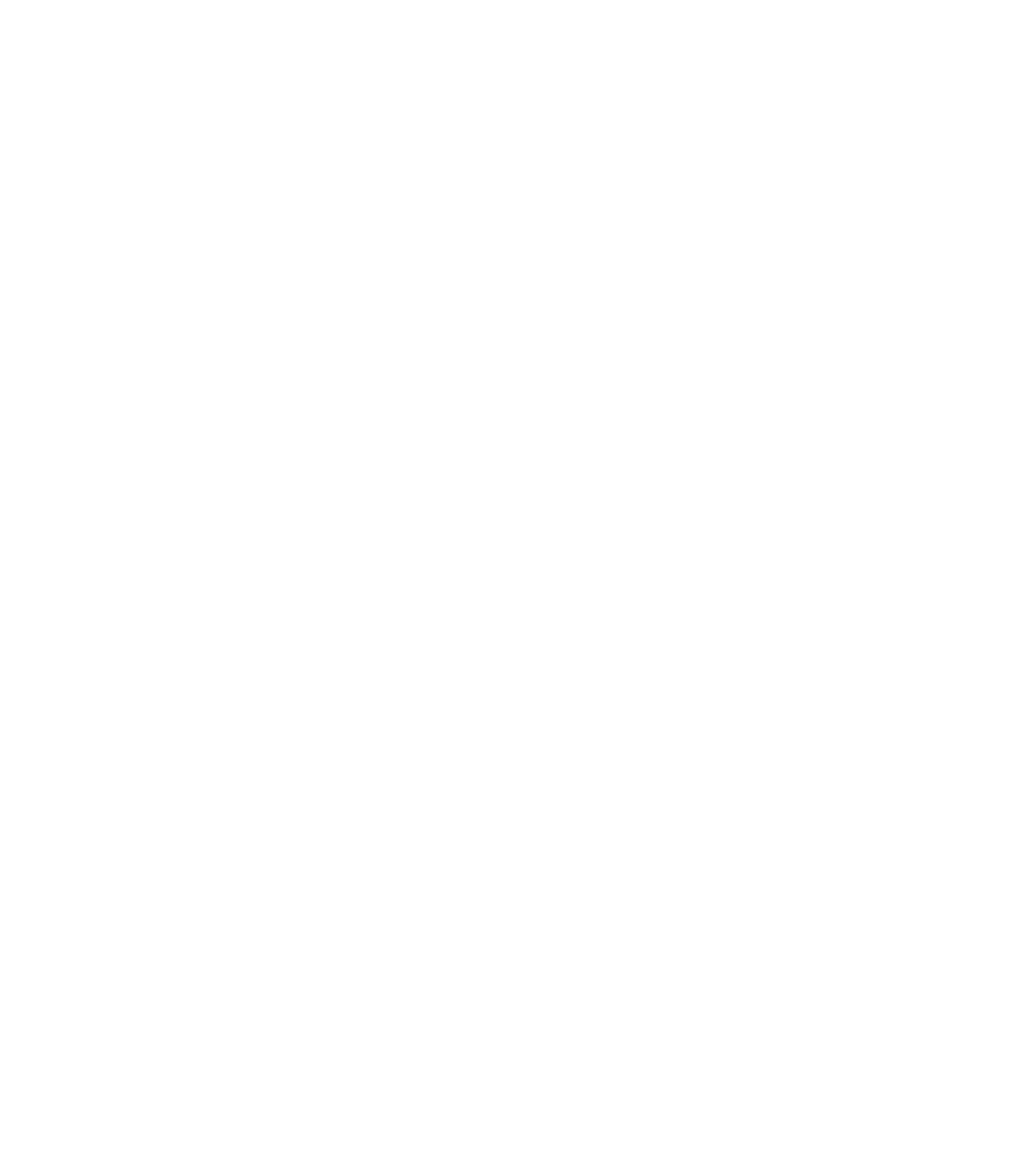
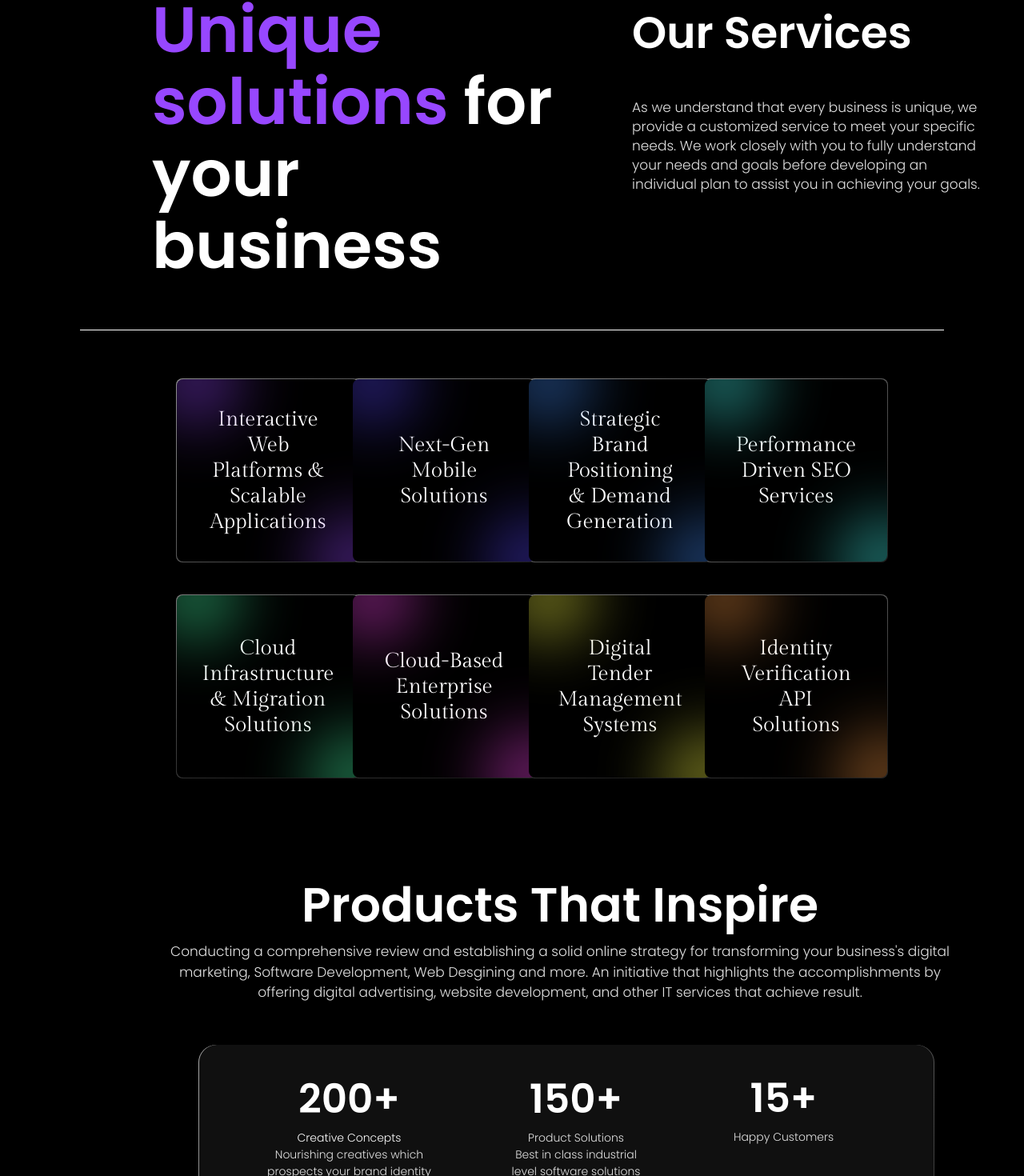
Before and after one commit to minhajahamad/PixelBoho-webSite, a React (Vite) app: page / in a window 1280 px wide. Shown: the part 1141-2611 px from the top of the page at 80% size. Before the commit the page ends 800 px from the top, so only its background shows below. Built offline with nearby package versions, Linux system fonts and the light colour scheme.

Commit message:
updated home page

```diff
--- a/package.json
+++ b/package.json
@@ -17,6 +17,7 @@
     "react-dom": "^19.1.0",
     "react-icons": "^5.5.0",
     "react-router-dom": "^7.6.3",
+    "tailwind-scrollbar-hide": "^4.0.0",
     "tailwindcss": "^4.1.11"
   },
   "devDependencies": {
--- a/src/Components/ContactForm/contactForm.jsx
+++ b/src/Components/ContactForm/contactForm.jsx
@@ -3,7 +3,7 @@ import React from 'react';
 const ContactForm = () => {
   return (
     <div className="bg-[url('/images/Contact-Form-img.png')] bg-no-repeat bg-cover bg-center h-[700px] relative ">
-      <div className="text-white absolute right-[252px] top-[100px] ">
+      <div className="text-white absolute right-[50px] top-[50px] xl:right-[252px] xl:top-[100px] ">
         <p className="font-medium text-[60px]">Say Hi!</p>
         <p className="text-[16px] font-light xl:w-[380px] ">
           Book an appointment with us to get started on your
@@ -11,7 +11,7 @@ const ContactForm = () => {
             Journey of Success
           </span>{' '}
         </p>
-        <div className="p-[.7px] xl:w-[380px] rounded-[10px]  bg-[linear-gradient(to_bottom_right,#808080,#1A1A1A)] xl:mt-3  ">
+        <div className="p-[.7px] xl:w-[380px] rounded-[10px]  bg-[linear-gradient(to_bottom_right,#808080,#1A1A1A)] animated-gradient-border-2 xl:mt-3  ">
           <div className="p-5 w-full h-full   bg-[#101010] rounded-[10px]  ">
             <form>
               <div className="flex flex-col gap-1 ">
--- a/src/Components/Header/header.jsx
+++ b/src/Components/Header/header.jsx
@@ -3,11 +3,11 @@ import { RxHamburgerMenu } from 'react-icons/rx';
 
 const Header = () => {
   return (
-    <nav className="w-full h-[70px] sm:h-[85px] md:h-[95px] lg:h-[100px] xl:h-[100px]  bg-black flex items-center justify-between px-5 sm:px-6 md:px-15 lg:px-30 xl:px-35 2xl:px-50 border border-b-[#D9D9D933]">
+    <nav className=" h-[70px] sm:h-[85px] md:h-[95px] lg:h-[100px] xl:h-[100px]  bg-black flex items-center justify-between px-5 sm:px-6 md:px-15 lg:px-30 xl:px-35 2xl:px-50 border border-b-[#D9D9D933]">
       <div className="w-[80px] h-[30px] sm:w-[100px] sm:h-[50px] lg:w-[105px] lg:h-[55px]   xl:w-[110px] xl:h-[60px]  flex items-center ">
         <img src="/images/PixelBoho-Logo.svg" className="object-cover" />
       </div>
-      <div className="text-white font-light text-[14px] sm:flex  items-center  gap-5  hidden cursor-pointer">
+      <div className="text-white font-light text-[14px] sm:flex md:text-[16px]  items-center  gap-5  hidden cursor-pointer">
         <p className="hover:text-[#8528FF] transition-colors duration-300">
           ABOUT
         </p>
--- a/src/Components/HeroSection/heroSection.jsx
+++ b/src/Components/HeroSection/heroSection.jsx
@@ -3,7 +3,7 @@ import { PiHandWavingLight } from 'react-icons/pi';
 
 const HeroSection = () => {
   return (
-    <div className="w-full h-[750px] sm:h-[850px] md:h-[1100px] lg:h-[700px] xl:h-[660px] bg-black pl-[50px] sm:pl-[100px] md:pl-[120px] lg:pl-[160px] xl:pl-[200px] pt-[50px] md:pt-[60px] xl:pt-[70px]  relative  ">
+    <div className=" h-[650px] sm:h-[850px] md:h-[1100px] lg:h-[650px] xl:h-[660px] bg-black pl-[50px] sm:pl-[100px] md:pl-[120px] lg:pl-[160px] xl:pl-[200px] pt-[50px] md:pt-[60px] lg:pt-[50px] xl:pt-[70px]  relative  ">
       <p className="text-[#8528FF] leading-none w-fit  ">
         <span className="font-regular font-marketing-1 xl:text-[90px] sm:text-[70px] md:text-[100px] lg:text-[80px] text-[60px]  ">
           Marketing
@@ -20,13 +20,13 @@ const HeroSection = () => {
           needle
         </span>
       </p>
-      <p className=" w-[90%] sm:w-[75%] md:w-[90%] lg:w-[80%] font-light text-[16px] sm:text-[17px] md:text-[28px] lg:text-[17px] xl:text-[17px] text-[#E2E2E2] mt-8 md:mt-10  xl:mt-10   xl:w-[700px] ">
+      <p className=" w-[90%] sm:w-[75%] md:w-[90%] lg:w-[65%] font-light text-[16px] sm:text-[17px] md:text-[28px] lg:text-[17px] xl:text-[17px] text-[#E2E2E2] mt-8 md:mt-10 lg:mt-5  xl:mt-10   xl:w-[700px] ">
         We don’t just create campaigns—we engineer impact. At PixelBoho, digital{' '}
         marketing is more than metrics. It's strategy, storytelling, and science{' '}
         working together to drive real growth.
       </p>
 
-      <div className="w-fit group xl:px-[30px] xl:py-[12px] rounded-[47px] border border-[#999999] text-white font-normal mt-9 xl:mt-5 bg-black flex items-center gap-2 hover:border hover:border-white hover:bg-[#8528FF] hover:pr-[45px] transition-all duration-500 relative overflow-hidden cursor-pointer">
+      <div className="w-fit group px-[25px] py-[10px] md:px-[30px] md:py-[15px] lg:text-[20px] md:text-[26px] xl:px-[25px] xl:py-[12px] xl:text-[14px] rounded-[47px] border border-[#999999] text-white font-normal mt-9 xl:mt-5 bg-black flex items-center gap-2 hover:border hover:border-white hover:bg-[#8528FF] hover:pr-[45px] transition-all duration-500 relative overflow-hidden cursor-pointer">
         Say Hi
         <img
           src="/images/Bye-img.png"
--- a/src/Components/LogoStrip/logoStrip.jsx
+++ b/src/Components/LogoStrip/logoStrip.jsx
@@ -274,7 +274,7 @@ const LogoStrip = () => {
 
   return (
     <div className="py-20 xl:py-10 flex flex-col items-center justify-center bg-black relative overflow-hidden">
-      <div className="w-[1100px] overflow-hidden">
+      <div className=" w-[380px] md:w-[680px] lg:w-[880px]  xl:w-[1100px] overflow-hidden">
         <div className="marquee-container fade-effect cursor-pointer">
           <div className="marquee-track ">
             {columns.map((pair, i) => (
@@ -316,12 +316,12 @@ const LogoStrip = () => {
       </div>
 
       {/* Divider */}
-      <hr className="text-white w-[100%] md:w-[100%] xl:w-[93%] xl:mt-[5%] mt-[50%] md:mt-[25%]" />
+      <hr className="text-white w-[80%] md:w-[80%] lg:w-[88%] xl:w-[85%] xl:mt-[10%] mt-[30%] md:mt-[15%]" />
 
       {/* Background decoration */}
       <img
         src="/images/eclipse-right-1.png"
-        className="absolute w-[400px] h-[500px] top-[-800px] right-[-150px] xl:top-[-495px] xl:right-[-150px]"
+        className="absolute w-[400px] h-[500px] top-[-900px] right-[-150px] xl:top-[-495px] xl:right-[-150px]"
         alt="Eclipse decoration"
       />
     </div>
--- a/src/Components/Products/product.jsx
+++ b/src/Components/Products/product.jsx
@@ -54,11 +54,6 @@
 // };
 
 // export default Product;
-
-
-
-
-
 
 import React, { useEffect, useRef, useState } from 'react';
 import { motion, AnimatePresence, useInView } from 'framer-motion';
@@ -130,7 +125,7 @@ const Counter = ({ end }) => {
     return () => clearInterval(counter);
   }, [isInView, end]);
 
-  const easeOutCubic = t => (--t) * t * t + 1;
+  const easeOutCubic = t => --t * t * t + 1;
 
   return <span ref={ref}>{count}+</span>;
 };
@@ -152,38 +147,40 @@ const Product = () => {
       </div>
 
       <div className="p-[.7px] xl:h-[200px] xl:w-[920px] xl:ml-12 mt-9 xl:mt-8 rounded-[22px] animated-gradient-border-1">
-        <div className="bg-[#101010] rounded-[22px] h-full w-full  flex items-center gap-1  text-white px-15  ">
-          <div className="xl:w-[300px] xl:h-45 xl:mr-6  flex flex-col items-center justify-center px-2 ">
-            <p className="xl:text-[50px] font-semibold mx-auto">
+        <div className="bg-[#101010] rounded-[22px] h-full w-full  flex flex-col xl:flex-row  items-center xl:gap-1 gap-10  text-white px-15 py-10 ">
+          <div className="w-[350px] md:w-[550px] xl:w-[300px] xl:h-45 xl:mr-6  flex flex-col items-center justify-center px-2 ">
+            <p className="text-[60px] md:text-[80px]  xl:text-[50px] font-semibold mx-auto">
               <Counter end={200} />
             </p>
-            <p className="mx-auto font-light text-[14px]">Creative Concepts</p>
-            <p className="mx-auto font-light text-[14px] text-[#E2E2E2]">
+            <p className="mx-auto font-light text-[16px] md:text-[22px]  xl:text-[14px]">
+              Creative Concepts
+            </p>
+            <p className="mx-auto font-light text-[16px] md:text-[22px]  xl:text-[14px] text-[#E2E2E2]">
               Nourishing creatives which{' '}
             </p>
-            <p className="mx-auto font-light text-[14px] text-[#E2E2E2]">
+            <p className="mx-auto font-light text-[16px] md:text-[22px]  xl:text-[14px] text-[#E2E2E2]">
               prospects your brand identity
             </p>
           </div>
           <div className="xl:w-[300px] xl:h-45  flex flex-col items-center justify-center px-2 ">
-            <p className="xl:text-[50px] font-semibold mx-auto">
+            <p className=" text-[60px] md:text-[80px] xl:text-[50px] font-semibold mx-auto">
               <Counter end={150} />
             </p>
-            <p className="mx-auto font-light text-[14px] text-[#E2E2E2]">
+            <p className="mx-auto font-light text-[16px] md:text-[22px]  xl:text-[14px] text-[#E2E2E2]">
               Product Solutions
             </p>
-            <p className="mx-auto font-light text-[14px] text-[#E2E2E2]">
+            <p className="mx-auto font-light text-[16px] md:text-[22px]  xl:text-[14px] text-[#E2E2E2]">
               Best in class industrial
             </p>
-            <p className="mx-auto font-light text-[14px] text-[#E2E2E2]">
+            <p className="mx-auto font-light text-[16px] md:text-[22px]  xl:text-[14px] text-[#E2E2E2]">
               level software solutions
             </p>
           </div>
           <div className="xl:w-[300px] xl:h-45  flex flex-col items-center  px-2 pt-5">
-            <p className="xl:text-[50px] font-semibold">
+            <p className=" text-[60px] md:text-[80px] xl:text-[50px] font-semibold">
               <Counter end={15} />
             </p>
-            <p className="mx-auto font-light text-[14px] text-[#E2E2E2]">
+            <p className="mx-auto font-light text-[16px] md:text-[22px] xl:text-[14px] text-[#E2E2E2]">
               {' '}
               Happy Customers
             </p>
--- a/src/Components/ServicesCard/serviceCard.jsx
+++ b/src/Components/ServicesCard/serviceCard.jsx
@@ -2,21 +2,21 @@ import React from 'react';
 
 const ServiceCard = () => {
   return (
-    <div className="bg-black md:py-20 md:px-10 xl:py-1 ">
+    <div className="bg-black py-10 md:py-5 md:px-10 lg:py-10 xl:py-1 ">
       <div className="font-semibold text-[70px] md:text-[110px] xl:text-[80px] leading-[75px] md:leading-[110px] xl:leading-[90px] flex flex-col xl:flex-row  gap-18 pl-[40px] xl:pl-[150px]   ">
         <div>
           <p>
             <span className="text-[#9747FF] ">Unique</span> <br />{' '}
             <span className=" text-[#9747FF]">solutions </span>{' '}
             <span className="text-white">for</span> <br />
-            <span className="text-white">your business</span>
+            <span className="text-white ">your business</span>
           </p>
         </div>
         <div className="mt-3 xl:mt-1">
           <p className="text-[40px] md:text-[55px] text-white  ">
             Our Services
           </p>
-          <p className=" font-light text-[15px] md:text-[22px] xl:text-[17px] text-[#E2E2E2] xl:mt-9 w-full xl:w-[450px] leading-5 md:leading-8 xl:leading-6">
+          <p className=" font-light text-[15px] md:text-[22px] xl:text-[17px] text-[#E2E2E2] xl:mt-9 w-[90%] xl:w-[450px] leading-5 md:leading-8 xl:leading-6">
             As we understand that every business is unique, we provide a
             customized service to meet your specific needs. We work closely with
             you to fully understand your needs and goals before developing an
@@ -25,52 +25,52 @@ const ServiceCard = () => {
         </div>
       </div>
 
-      <hr className="text-white w-[100%] md:w-[96%] xl:w-[90%] xl:mt-[5%]  mt-[50%] md:mt-[15%] mx-auto " />
+      <hr className="text-white w-[80%] md:w-[96%] xl:w-[90%] xl:mt-[5%]  mt-[15%] md:mt-[15%] mx-auto " />
 
-      <div className="xl:mt-14 grid md:grid-cols-2  xl:grid-cols-4 gap-10 xl:px-[180px] px-10 py-10 xl:py-1 text-white font-normal font-marketing-1 text-[26px] leading-8 ">
-        <div className="p-[.8px] xl:w-[230px] xl:h-[230px] rounded-[8px] animated-gradient-border relative cursor-pointer ">
+      <div className="xl:mt-14 grid md:grid-cols-2  lg:grid-cols-3 xl:grid-cols-4 gap-10 xl:px-[180px] px-10 lg:px-5 py-10 xl:py-1 text-white font-normal font-marketing-1 text-[26px] leading-8 ">
+        <div className="p-[.8px] w-[350px] md:w-[300px]  lg:w-[280px] xl:w-[230px] h-[200px] xl:h-[230px] rounded-[8px] animated-gradient-border relative cursor-pointer ">
           <div className="glow-box-1 bg-black rounded-[8px] h-full p-9 text-white text-bold flex items-center justify-center text-center  relative overflow-hidden">
             Interactive Web Platforms & Scalable Applications
           </div>
         </div>
 
-        <div className="p-[.8px] xl:w-[230px] xl:h-[230px] rounded-[8px] animated-gradient-border   relative">
+        <div className="p-[.8px] w-[350px] md:w-[300px] lg:w-[280px]  xl:w-[230px] h-[200px] xl:h-[230px] rounded-[8px] animated-gradient-border   relative">
           <div className=" glow-box-2 overflow-hidden  bg-black rounded-[8px] h-full p-9 text-white flex items-center justify-center text-center  relative">
             Next-Gen Mobile Solutions
           </div>
         </div>
 
-        <div className="p-[.8px] xl:w-[230px] xl:h-[230px] rounded-[8px] animated-gradient-border  relative">
+        <div className="p-[.8px] w-[350px] md:w-[300px] lg:w-[280px] xl:w-[230px] h-[200px] xl:h-[230px] rounded-[8px] animated-gradient-border  relative">
           <div className="glow-box-3 bg-black rounded-[8px] h-full p-10 text-white flex items-center justify-center text-center  relative">
             Strategic Brand Positioning & Demand Generation
           </div>
         </div>
 
-        <div className="p-[.8px] xl:w-[230px] xl:h-[230px] rounded-[8px] animated-gradient-border  relative">
+        <div className="p-[.8px] w-[35p0px] md:w-[300px]lg:w-[280px]  h-[200px] xl:w-[230px] xl:h-[230px] rounded-[8px] animated-gradient-border  relative">
           <div className="glow-box-4 bg-black rounded-[8px] h-full p-9 text-white flex items-center justify-center text-center  relative">
             Performance Driven SEO Services
           </div>
         </div>
 
-        <div className="p-[.8px] xl:w-[230px] xl:h-[230px] rounded-[8px] animated-gradient-border-1  relative">
+        <div className="p-[.8px] w-[350px] md:w-[300px] lg:w-[280px]  h-[200px] xl:w-[230px] xl:h-[230px] rounded-[8px] animated-gradient-border-1  relative">
           <div className="glow-box-5 bg-black rounded-[8px] h-full p-9 text-white flex items-center justify-center text-center  relative">
             Cloud Infrastructure & Migration Solutions
           </div>
         </div>
 
-        <div className="p-[.8px] xl:w-[230px] xl:h-[230px] rounded-[8px] animated-gradient-border-1  relative">
+        <div className="p-[.8px]  w-[350px]  md:w-[300px] lg:w-[280px]  h-[200px]  xl:w-[230px] xl:h-[230px] rounded-[8px] animated-gradient-border-1  relative">
           <div className="glow-box-6 bg-black rounded-[8px] h-full p-9 text-white flex items-center justify-center text-center  relative">
             Cloud-Based Enterprise Solutions
           </div>
         </div>
 
-        <div className="p-[.8px] xl:w-[230px] xl:h-[230px] rounded-[8px] animated-gradient-border-1  relative">
+        <div className="p-[.8px] w-[350px] md:w-[300px] lg:w-[280px]  h-[200px]  xl:w-[230px] xl:h-[230px] rounded-[8px] animated-gradient-border-1  relative">
           <div className="glow-box-7 bg-black rounded-[8px] h-full p-9 text-white flex items-center justify-center text-center  relative">
             Digital Tender Management Systems
           </div>
         </div>
 
-        <div className="p-[.8px] xl:w-[230px] xl:h-[230px] rounded-[8px] animated-gradient-border-1  relative">
+        <div className="p-[.8px]  w-[350px] md:w-[300px] lg:w-[280px] h-[200px] xl:w-[230px] xl:h-[230px] rounded-[8px] animated-gradient-border-1  relative">
           <div className="glow-box-8 bg-black rounded-[8px] h-full p-9 text-white flex items-center justify-center text-center  relative">
             Identity Verification API Solutions
           </div>
--- a/src/Pages/Home/home.jsx
+++ b/src/Pages/Home/home.jsx
@@ -14,10 +14,10 @@ const Home = () => {
     <div>
       <Header />
       <HeroSection />
-      {/* <LogoStrip /> */}
-      {/* <ServiceCard /> */}
-      {/* <Product /> */}
-      {/* <HowWeWork /> */}
+      <LogoStrip />
+      <ServiceCard />
+      <Product />
+      <HowWeWork />
       {/* <ContactForm /> */}
       {/* <NewsLetter /> */}
       {/* <Footer /> */}
--- a/src/index.css
+++ b/src/index.css
@@ -89,6 +89,13 @@
 }
 
 .animated-gradient-border-1 {
+  background: linear-gradient(152.36deg, #ffffff, #1a1a1a, #ffffff);
+  background-size: 400% 400%;
+  animation: border-running 6s linear infinite;
+}
+
+
+.animated-gradient-border-2 {
   background: linear-gradient(152.36deg, #ffffff, #1a1a1a, #ffffff);
   background-size: 400% 400%;
   animation: border-running 6s linear infinite;
```
Also changed, not shown: src/Components/HowWeWork/howWeWork.jsx (+12 -12 lines), 1 other file (tests, documents, lock files or other folders).
